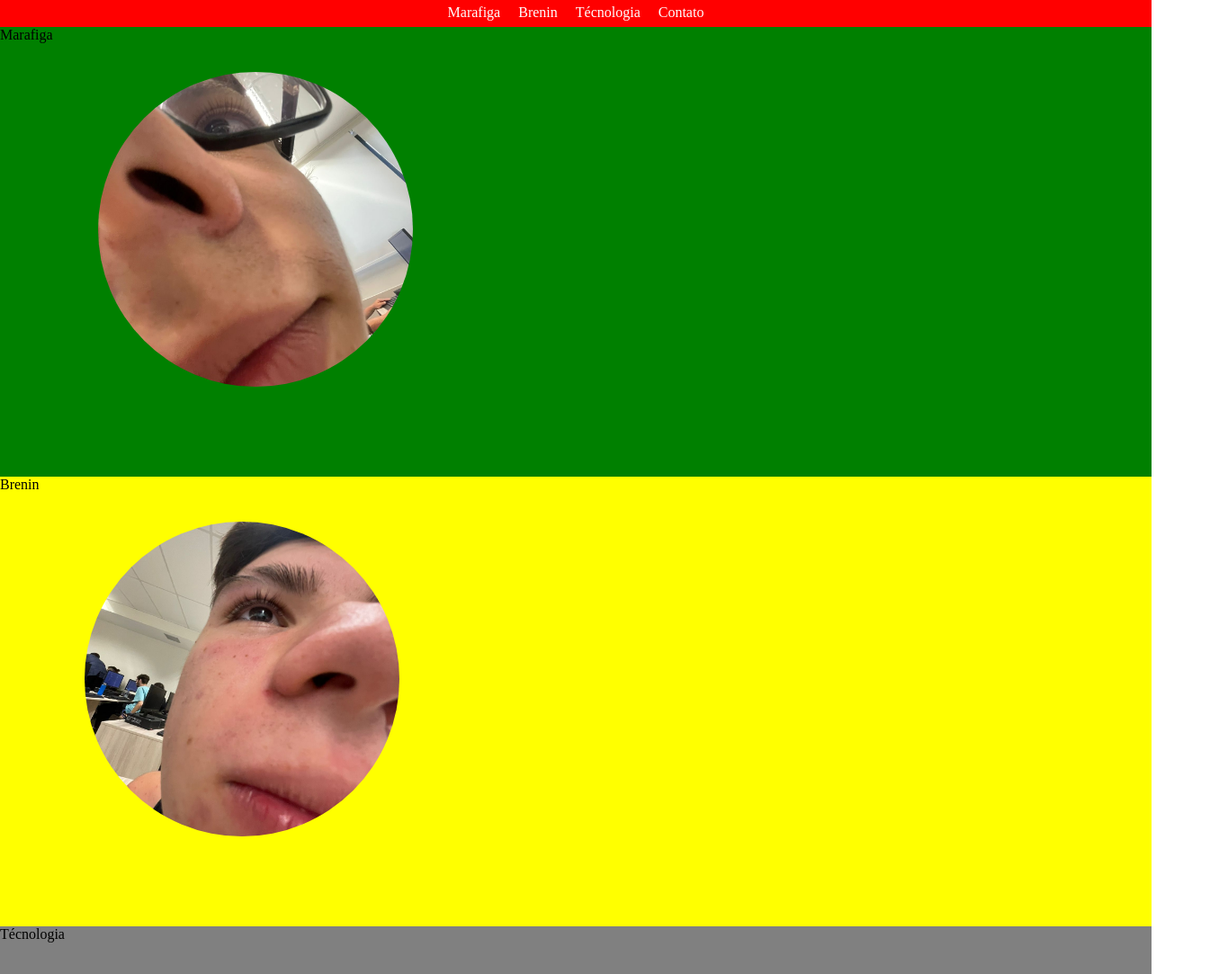
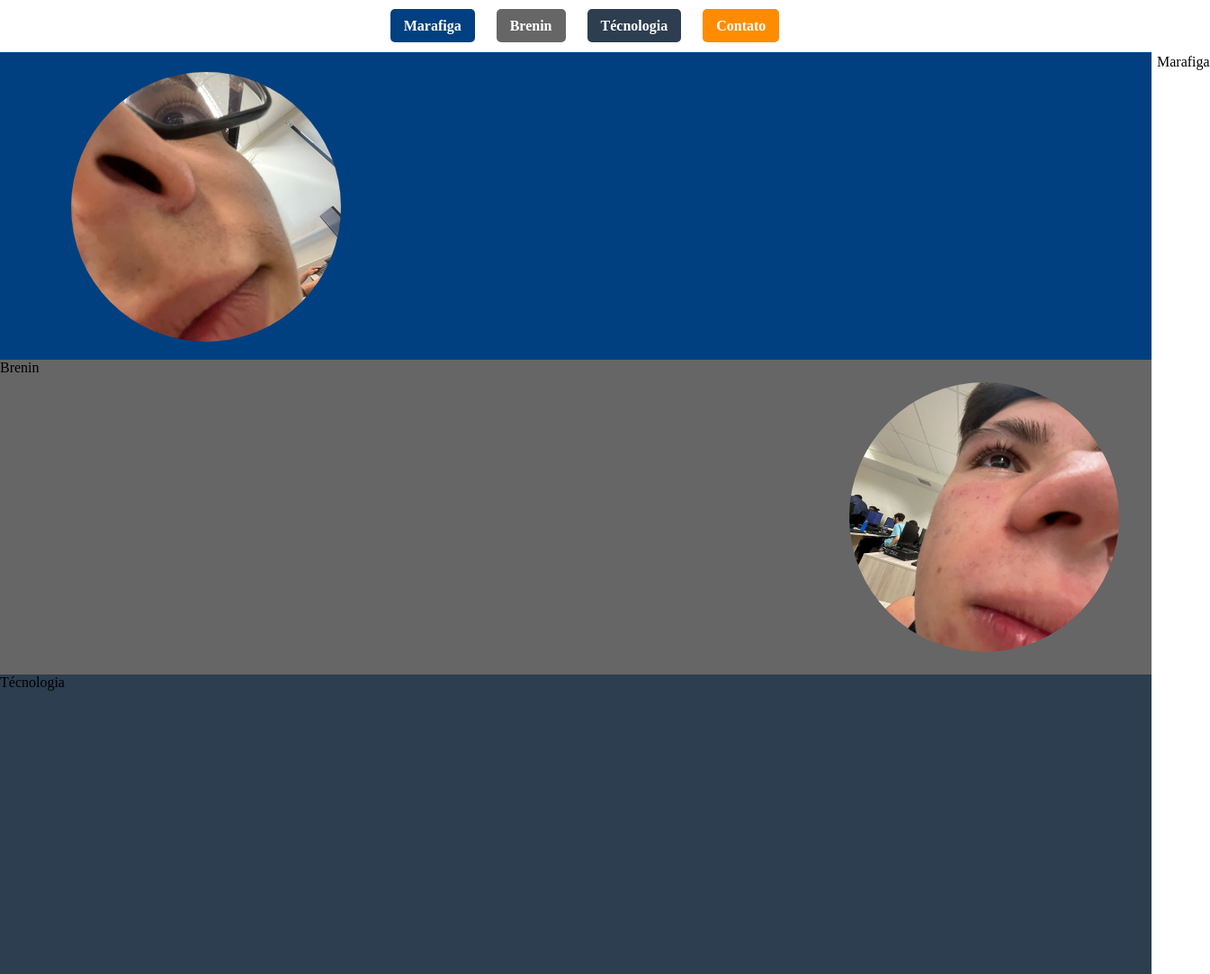
Before and after one commit to marafigagdansk/Atividade01, a plain HTML site: page index.html in a window 1280 px wide. Shown: the top 1083 px of the page at 90% size, 1345 px wide, since content can reach past the window. Drawn offline with Linux system fonts and the light colour scheme.

Commit message:
Update Style

```diff
--- a/style.css
+++ b/style.css
@@ -8,36 +8,54 @@ html{
 }
 
 header{
-    background-color: red;
+    background-color: #ffffff; /* Cor de fundo neutra, ajuste conforme necessário */
+    padding: 20px;
+    text-align: center;
+    position: fixed;
     width: 100%;
-    height: 30px;
-    position: fixed;
-    top: 0%;
-    box-shadow: rgba(0, 0, 0, 0.35) 0px;
+    z-index: 999;
 }
-ul{
+header ul {
     list-style: none;
-    display: flex;
-    align-items: center;
-    justify-content: center;
-    gap: 20px;
-    width: 100%;
-    flex-wrap: wrap;
+    margin: 0;
+    padding: 0;
 }
 
-li{
-    padding-top: 5px;
+ header li {
+    display: inline-block;
+    margin-right: 20px;
 }
 
-a{
-    color: white;
-    opacity: 0,8;
+header a {
     text-decoration: none;
-    transition: all 200ms linear;
+    font-weight: bold;
+    padding: 10px 15px;
+    border-radius: 5px;
+    color: #333333;
+}
+
+header a[href="#p1"] {
+    background-color: #004080;
+    color: #ffffff;
+}
+
+header a[href="#p2"] {
+    background-color: #666666;
+    color: #ffffff;
+}
+
+header a[href="#tec"] {
+    background-color: #2c3e50;
+    color: #ffffff;
+}
+
+header a[href="#contact"] {
+    background-color: #FF8C00;
+    color: #ffffff;
 }
 
 
-a.hover{
+header a.hover{
     text-decoration: underline;
     cursor: pointer;
     opacity: 1;
@@ -48,14 +66,20 @@ a.hover{
     display: flex;
     flex-direction: row;
     width: 100%;
-    height: 500px;
-    background-color: green;
+    height: 370px;
+    background-color: #004080;
     padding-top: 30px;
 }
 
+.profile01 p{
+    position: relative;
+    top: 30px;
+    left: 1286px;
+}
+
 .img01{
-    width: 350px;
-    height: 350px;
+    width: 300px;
+    height: 300px;
     border-radius: 50%;
     object-fit: cover;
 }
@@ -63,7 +87,7 @@ a.hover{
 .img01P {
     position: relative;
     top: 50px;
-    left: 50px;
+    left: 20px;
 }
 
 .imgStyle{
@@ -74,31 +98,31 @@ a.hover{
 .profile02{
     display: flex;
     width: 100%;
-    height: 500px;
-    background-color: yellow;
+    height: 350px;
+    background-color: #666666;
 }
 
 .img02{
-    width: 350px;
-    height: 350px;
+    width: 300px;
+    height: 300px;
     border-radius: 50%;
     object-fit: cover;
 }
 
 .img02P {
     position: relative;
-    top: 50px;
-    left: 50px;
+    top: 25px;
+    left: 900px;
 }
 
 .tec{
     width: 100%;
     height: 500px;
-    background-color: grey;
+    background-color: #2c3e50;
 }
 
 .contact{
     width: 100%;
-    height: 500px;
-    background-color: red;
+    height: 300px;
+    background-color: #FF8C00;
 }
```
